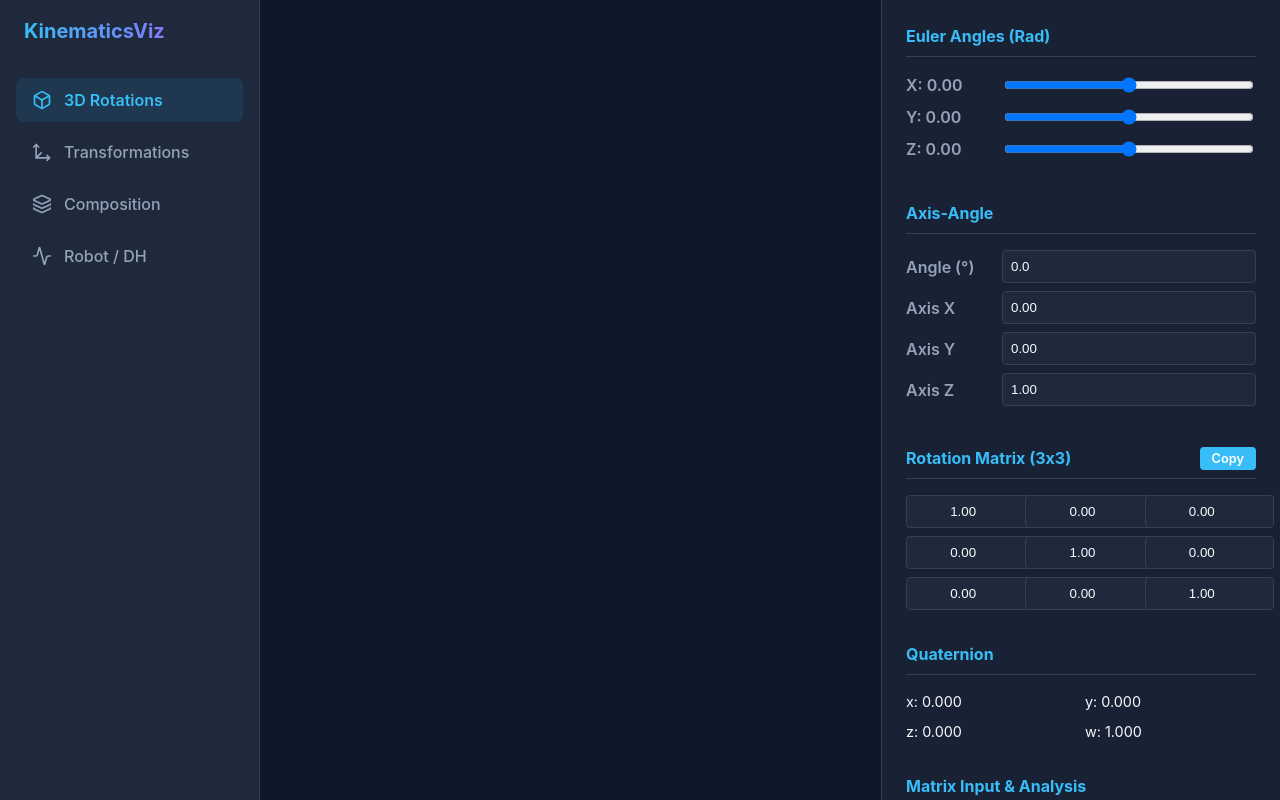
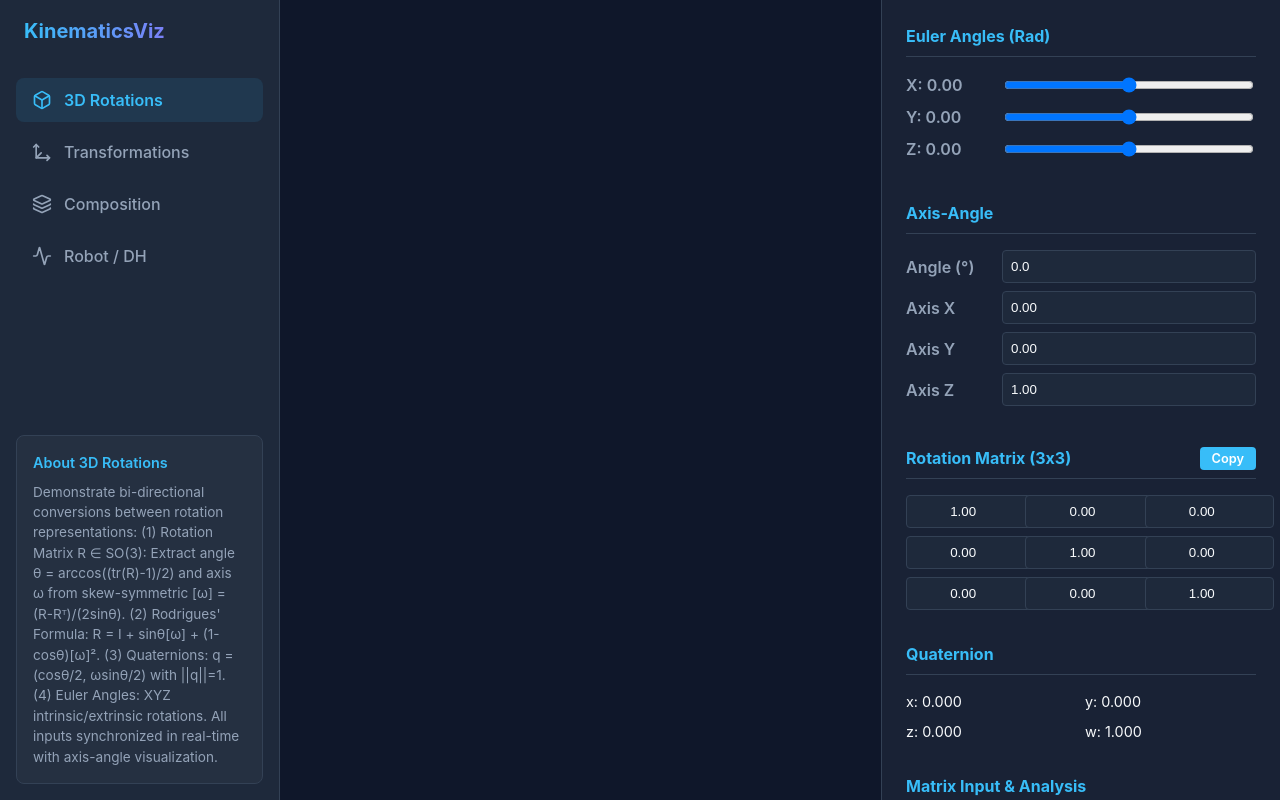
Before and after one commit to haijunsu-osu/robot_kinematics_demo, a React app in the folder app/: page / in a window 1280 px wide. Built offline with nearby package versions, Linux system fonts and the light colour scheme; no server answers; the HTML template or start-up script is replaced by a standard one.

Commit message:
Add resizable panels, enhanced mathematical descriptions, and improved UI

```diff
--- a/app/src/App.tsx
+++ b/app/src/App.tsx
@@ -2,6 +2,7 @@ import { useState } from 'react';
 import { Matrix4 } from 'three';
 import { v4 as uuidv4 } from 'uuid';
 import { Sidebar } from './components/Sidebar';
+import { Resizer } from './components/Resizer';
 import './App.css';
 
 import { RotationsModule } from './modules/Rotations/RotationsModule';
@@ -13,6 +14,9 @@ import type { DHRow } from './utils/robotics';
 
 function App() {
   const [activeModule, setActiveModule] = useState('rotations');
+
+  // Panel width state
+  const [sidebarWidth, setSidebarWidth] = useState(280);
 
   // State for Rotations Module
   const [rotationMatrix, setRotationMatrix] = useState(new Matrix4());
@@ -34,6 +38,10 @@ function App() {
     { id: uuidv4(), a: 0, alpha: 0, d: 0, theta: 0 },
   ]);
   const [robotAxisLength, setRobotAxisLength] = useState(0.3);
+
+  const handleSidebarResize = (deltaX: number) => {
+    setSidebarWidth(prev => Math.max(200, Math.min(500, prev + deltaX)));
+  };
 
   const renderModule = () => {
     switch (activeModule) {
@@ -62,7 +70,10 @@ function App() {
 
   return (
     <div style={{ display: 'flex', width: '100%', height: '100vh' }}>
-      <Sidebar activeModule={activeModule} setActiveModule={setActiveModule} />
+      <div style={{ width: `${sidebarWidth}px`, flexShrink: 0 }}>
+        <Sidebar activeModule={activeModule} setActiveModule={setActiveModule} />
+      </div>
+      <Resizer onResize={handleSidebarResize} />
       <main style={{ flex: 1, position: 'relative', overflow: 'hidden' }}>
         {renderModule()}
       </main>
--- /dev/null
+++ b/app/src/components/Resizer.module.css
@@ -0,0 +1,26 @@
+.resizer {
+    position: relative;
+    background-color: transparent;
+    z-index: 10;
+    transition: background-color 0.2s;
+}
+
+.resizer:hover {
+    background-color: var(--accent-primary);
+}
+
+.resizer.vertical {
+    width: 4px;
+    cursor: col-resize;
+    flex-shrink: 0;
+}
+
+.resizer.horizontal {
+    height: 4px;
+    cursor: row-resize;
+    flex-shrink: 0;
+}
+
+.resizer:active {
+    background-color: var(--accent-primary);
+}
--- /dev/null
+++ b/app/src/components/Resizer.tsx
@@ -0,0 +1,47 @@
+import React, { useCallback, useEffect, useRef } from 'react';
+import styles from './Resizer.module.css';
+
+interface ResizerProps {
+    onResize: (deltaX: number) => void;
+    direction?: 'horizontal' | 'vertical';
+}
+
+export const Resizer: React.FC<ResizerProps> = ({ onResize, direction = 'vertical' }) => {
+    const isDragging = useRef(false);
+    const startX = useRef(0);
+
+    const handleMouseDown = useCallback((e: React.MouseEvent) => {
+        isDragging.current = true;
+        startX.current = e.clientX;
+        e.preventDefault();
+    }, []);
+
+    const handleMouseMove = useCallback((e: MouseEvent) => {
+        if (!isDragging.current) return;
+
+        const deltaX = e.clientX - startX.current;
+        startX.current = e.clientX;
+        onResize(deltaX);
+    }, [onResize]);
+
+    const handleMouseUp = useCallback(() => {
+        isDragging.current = false;
+    }, []);
+
+    useEffect(() => {
+        document.addEventListener('mousemove', handleMouseMove);
+        document.addEventListener('mouseup', handleMouseUp);
+
+        return () => {
+            document.removeEventListener('mousemove', handleMouseMove);
+            document.removeEventListener('mouseup', handleMouseUp);
+        };
+    }, [handleMouseMove, handleMouseUp]);
+
+    return (
+        <div
+            className={`${styles.resizer} ${direction === 'horizontal' ? styles.horizontal : styles.vertical}`}
+            onMouseDown={handleMouseDown}
+        />
+    );
+};
--- a/app/src/components/Sidebar.module.css
+++ b/app/src/components/Sidebar.module.css
@@ -1,5 +1,5 @@
 .sidebar {
-    width: 260px;
+    width: 100%;
     height: 100%;
     background-color: var(--bg-secondary);
     border-right: 1px solid var(--border-color);
@@ -20,6 +20,7 @@
     font-weight: 700;
     background: linear-gradient(to right, var(--accent-primary), #a855f7);
     -webkit-background-clip: text;
+    background-clip: text;
     -webkit-text-fill-color: transparent;
 }
 
@@ -54,3 +55,25 @@
     color: var(--accent-primary);
     font-weight: 600;
 }
+
+.description {
+    margin-top: auto;
+    padding: 1rem;
+    background: rgba(255, 255, 255, 0.03);
+    border-radius: 8px;
+    border: 1px solid var(--border-color);
+}
+
+.description h3 {
+    margin: 0 0 0.5rem 0;
+    font-size: 0.9rem;
+    color: var(--accent-primary);
+    font-weight: 600;
+}
+
+.description p {
+    margin: 0;
+    font-size: 0.85rem;
+    color: var(--text-secondary);
+    line-height: 1.5;
+}
--- a/app/src/components/Sidebar.tsx
+++ b/app/src/components/Sidebar.tsx
@@ -9,11 +9,33 @@ interface SidebarProps {
 
 export const Sidebar: React.FC<SidebarProps> = ({ activeModule, setActiveModule }) => {
   const menuItems = [
-    { id: 'rotations', label: '3D Rotations', icon: <Box size={20} /> },
-    { id: 'transformations', label: 'Transformations', icon: <Move3d size={20} /> },
-    { id: 'composition', label: 'Composition', icon: <Layers size={20} /> },
-    { id: 'robot', label: 'Robot / DH', icon: <Activity size={20} /> },
+    {
+      id: 'rotations',
+      label: '3D Rotations',
+      icon: <Box size={20} />,
+      description: "Demonstrate bi-directional conversions between rotation representations: (1) Rotation Matrix R ∈ SO(3): Extract angle θ = arccos((tr(R)-1)/2) and axis ω from skew-symmetric [ω] = (R-Rᵀ)/(2sinθ). (2) Rodrigues' Formula: R = I + sinθ[ω] + (1-cosθ)[ω]². (3) Quaternions: q = (cosθ/2, ωsinθ/2) with ||q||=1. (4) Euler Angles: XYZ intrinsic/extrinsic rotations. All inputs synchronized in real-time with axis-angle visualization."
+    },
+    {
+      id: 'transformations',
+      label: 'Transformations',
+      icon: <Move3d size={20} />,
+      description: "SE(3) rigid body transformations T = [R|p; 0|1]. Screw Displacement: Any SE(3) motion decomposes as rotation θ about axis ŝ passing through point c, plus translation d along ŝ. Extract parameters: d = p·ŝ, c = ½(p - dŝ) + ½cot(θ/2)(ŝ×p). Construct: p = (I-R)c + dŝ where R = exp([ŝ]θ). Yellow axis visualizes screw line through c. Chasles' Theorem: every displacement is a screw motion."
+    },
+    {
+      id: 'composition',
+      label: 'Composition',
+      icon: <Layers size={20} />,
+      description: "Transformation composition T_final = T₁·T₂·...·Tₙ. Matrix multiplication order depends on reference frame: Extrinsic (Fixed/Space Frame): Apply transformations relative to world coordinates, reverse order T_final = Tₙ·...·T₂·T₁. Intrinsic (Moving/Body Frame): Apply relative to current frame, forward order T_final = T₁·T₂·...·Tₙ. Each step editable to visualize incremental pose changes. Non-commutativity: T₁T₂ ≠ T₂T₁ in general."
+    },
+    {
+      id: 'robot',
+      label: 'Robot / DH',
+      icon: <Activity size={20} />,
+      description: "Denavit-Hartenberg parameterization for serial robot kinematics. Each link i defined by 4 parameters: a (link length along x), α (link twist about x), d (link offset along z), θ (joint angle about z). Transformation: T^i_{i-1} = Rot_x(α)·Trans_x(a)·Rot_z(θ)·Trans_z(d). Forward Kinematics: T^n_0 = ∏ᵢT^i_{i-1} gives end-effector pose. Modify joint angles θᵢ (sliders) to move robot. Matrix shows final homogeneous transformation [R|p; 0|1]."
+    },
   ];
+
+  const activeItem = menuItems.find(item => item.id === activeModule);
 
   return (
     <div className={styles.sidebar}>
@@ -32,6 +54,13 @@ export const Sidebar: React.FC<SidebarProps> = ({ activeModule, setActiveModule
           </button>
         ))}
       </nav>
+
+      {activeItem && (
+        <div className={styles.description}>
+          <h3>About {activeItem.label}</h3>
+          <p>{activeItem.description}</p>
+        </div>
+      )}
     </div>
   );
 };
--- a/app/src/modules/Rotations/Rotations.module.css
+++ b/app/src/modules/Rotations/Rotations.module.css
@@ -7,10 +7,11 @@
 .scene {
     flex: 1;
     position: relative;
+    min-width: 300px;
 }
 
 .controls {
-    width: 350px;
+    flex-shrink: 0;
     background-color: var(--bg-panel);
     backdrop-filter: blur(10px);
     border-left: 1px solid var(--border-color);
--- a/app/src/modules/Rotations/RotationsModule.tsx
+++ b/app/src/modules/Rotations/RotationsModule.tsx
@@ -1,7 +1,8 @@
-import React, { useMemo } from 'react';
+import React, { useMemo, useState } from 'react';
 import { Matrix4, Quaternion, Vector3 } from 'three';
 import { Scene } from '../../components/Scene';
 import { CoordinateFrame } from '../../components/CoordinateFrame';
+import { Resizer } from '../../components/Resizer';
 import { RotationsControls } from './RotationsControls';
 import styles from './Rotations.module.css';
 
@@ -32,8 +33,14 @@ const RotationAxisVisualizer: React.FC<{ matrix: Matrix4 }> = ({ matrix }) => {
 };
 
 export const RotationsModule: React.FC<RotationsModuleProps> = ({ matrix, setMatrix }) => {
+    const [controlsWidth, setControlsWidth] = useState(350);
+
     const handleMatrixChange = (newMatrix: Matrix4) => {
         setMatrix(newMatrix.clone());
+    };
+
+    const handleControlsResize = (deltaX: number) => {
+        setControlsWidth(prev => Math.max(250, Math.min(600, prev - deltaX)));
     };
 
     return (
@@ -44,7 +51,8 @@ export const RotationsModule: React.FC<RotationsModuleProps> = ({ matrix, setMat
                     <RotationAxisVisualizer matrix={matrix} />
                 </Scene>
             </div>
-            <div className={styles.controls}>
+            <Resizer onResize={handleControlsResize} />
+            <div className={styles.controls} style={{ width: `${controlsWidth}px` }}>
                 <RotationsControls matrix={matrix} onChange={handleMatrixChange} />
             </div>
         </div>
--- a/app/src/modules/Transformations/TransformationsModule.tsx
+++ b/app/src/modules/Transformations/TransformationsModule.tsx
@@ -1,7 +1,8 @@
-import React, { useMemo } from 'react';
+import React, { useMemo, useState } from 'react';
 import { Matrix4, Vector3 } from 'three';
 import { Scene } from '../../components/Scene';
 import { CoordinateFrame } from '../../components/CoordinateFrame';
+import { Resizer } from '../../components/Resizer';
 import { TransformationsControls } from './TransformationsControls';
 import styles from '../Rotations/Rotations.module.css';
 
@@ -44,21 +45,26 @@ const TransformationVisualizer: React.FC<{ matrix: Matrix4 }> = ({ matrix }) =>
 };
 
 export const TransformationsModule: React.FC<TransformationsModuleProps> = ({ matrix, setMatrix }) => {
+    const [controlsWidth, setControlsWidth] = useState(350);
+
     const handleMatrixChange = (newMatrix: Matrix4) => {
         setMatrix(newMatrix.clone());
+    };
+
+    const handleControlsResize = (deltaX: number) => {
+        setControlsWidth(prev => Math.max(250, Math.min(600, prev - deltaX)));
     };
 
     return (
         <div className={styles.container}>
             <div className={styles.scene}>
                 <Scene>
-                    {/* Fixed World Frame is already in Scene */}
-                    {/* Moving Frame */}
-                    <CoordinateFrame matrix={matrix} label="Moving" />
+                    <CoordinateFrame matrix={matrix} />
                     <TransformationVisualizer matrix={matrix} />
                 </Scene>
             </div>
-            <div className={styles.controls}>
+            <Resizer onResize={handleControlsResize} />
+            <div className={styles.controls} style={{ width: `${controlsWidth}px` }}>
                 <TransformationsControls matrix={matrix} onChange={handleMatrixChange} />
             </div>
         </div>
```
Also changed, not shown: 1 other file (tests, documents, lock files or other folders).
